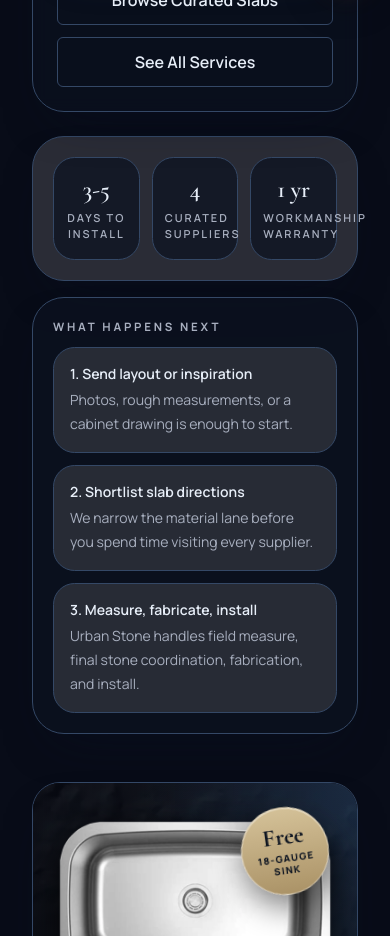
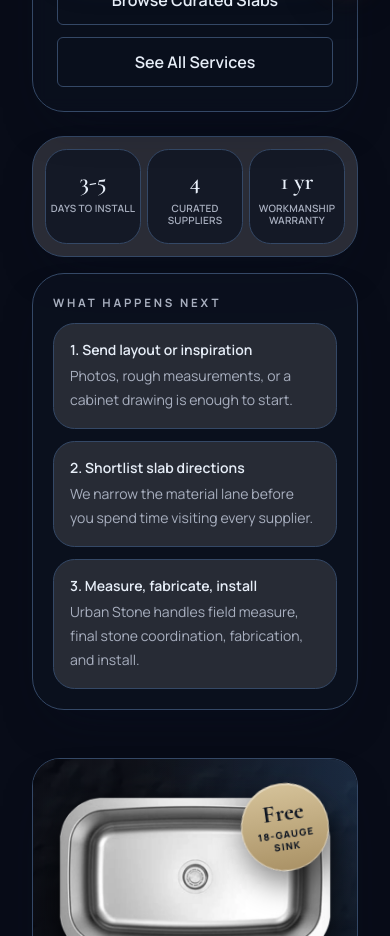
Before and after one commit to 0xwaya/urbanstone, a Next.js app in the folder frontend/: page / in a window 390 px wide. Shown: the part 840-1776 px from the top of the page. Built offline with nearby package versions, Linux system fonts and the light colour scheme; no server answers.

Commit message:
Hero stats: keep labels inside their cards on narrow phones (EN + ES)

```diff
--- a/frontend/components/Hero.jsx
+++ b/frontend/components/Hero.jsx
@@ -52,19 +52,19 @@ export default function Hero({ language = 'en' }) {
           </div>
 
           <div className="grid gap-4">
-            <div className="rounded-[2rem] border border-border bg-panel/80 p-5 shadow-soft sm:p-6">
-              <div className="grid grid-cols-3 gap-3">
-                <div className="rounded-[1.35rem] border border-border bg-surface/70 px-3 py-4 text-center">
+            <div className="rounded-[2rem] border border-border bg-panel/80 p-3 shadow-soft sm:p-6">
+              <div className="grid grid-cols-3 gap-1.5 sm:gap-3">
+                <div className="min-w-0 rounded-[1.35rem] border border-border bg-surface/70 px-1 py-4 text-center sm:px-3">
                   <div className="text-2xl font-display font-semibold text-text sm:text-3xl">3-5</div>
-                  <div className="mt-1 text-[11px] font-semibold uppercase tracking-[0.18em] text-muted">{copy.days}</div>
+                  <div className="mt-1 text-[10px] font-semibold uppercase leading-tight tracking-[0.02em] text-muted [overflow-wrap:anywhere] sm:text-[11px] sm:leading-normal sm:tracking-[0.18em]">{copy.days}</div>
                 </div>
-                <div className="rounded-[1.35rem] border border-border bg-surface/70 px-3 py-4 text-center">
+                <div className="min-w-0 rounded-[1.35rem] border border-border bg-surface/70 px-1 py-4 text-center sm:px-3">
                   <div className="text-2xl font-display font-semibold text-text sm:text-3xl">{supplierSummaries.length}</div>
-                  <div className="mt-1 text-[11px] font-semibold uppercase tracking-[0.18em] text-muted">{copy.curated}</div>
+                  <div className="mt-1 text-[10px] font-semibold uppercase leading-tight tracking-[0.02em] text-muted [overflow-wrap:anywhere] sm:text-[11px] sm:leading-normal sm:tracking-[0.18em]">{copy.curated}</div>
                 </div>
-                <div className="rounded-[1.35rem] border border-border bg-surface/70 px-3 py-4 text-center">
+                <div className="min-w-0 rounded-[1.35rem] border border-border bg-surface/70 px-1 py-4 text-center sm:px-3">
                   <div className="text-2xl font-display font-semibold text-text sm:text-3xl">1 yr</div>
-                  <div className="mt-1 text-[11px] font-semibold uppercase tracking-[0.18em] text-muted">{copy.warrantyLabel}</div>
+                  <div className="mt-1 text-[10px] font-semibold uppercase leading-tight tracking-[0.02em] text-muted [overflow-wrap:anywhere] sm:text-[11px] sm:leading-normal sm:tracking-[0.18em]">{copy.warrantyLabel}</div>
                 </div>
               </div>
             </div>
```
